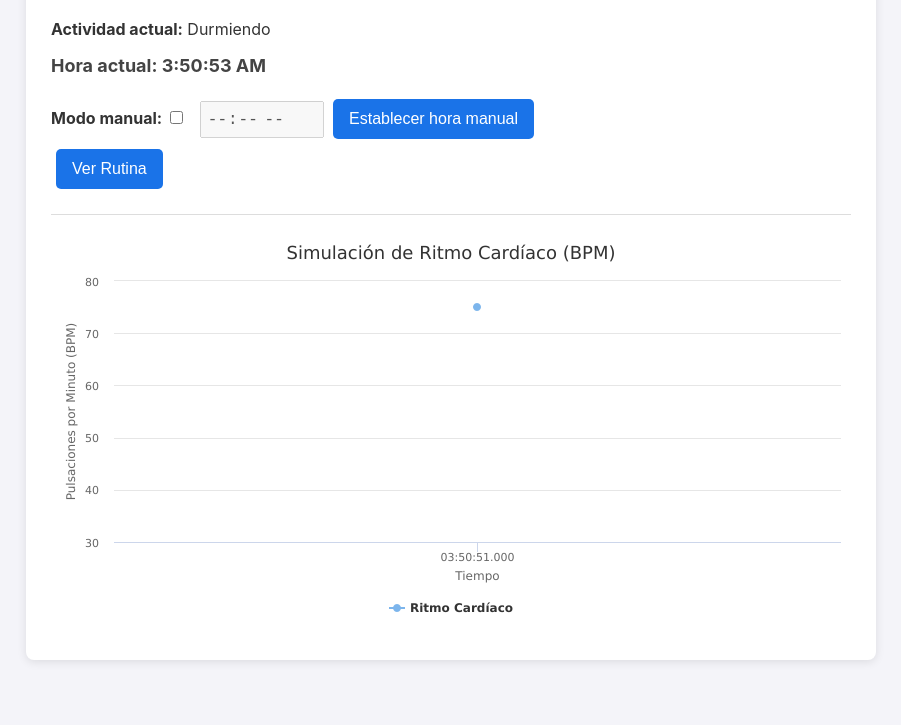
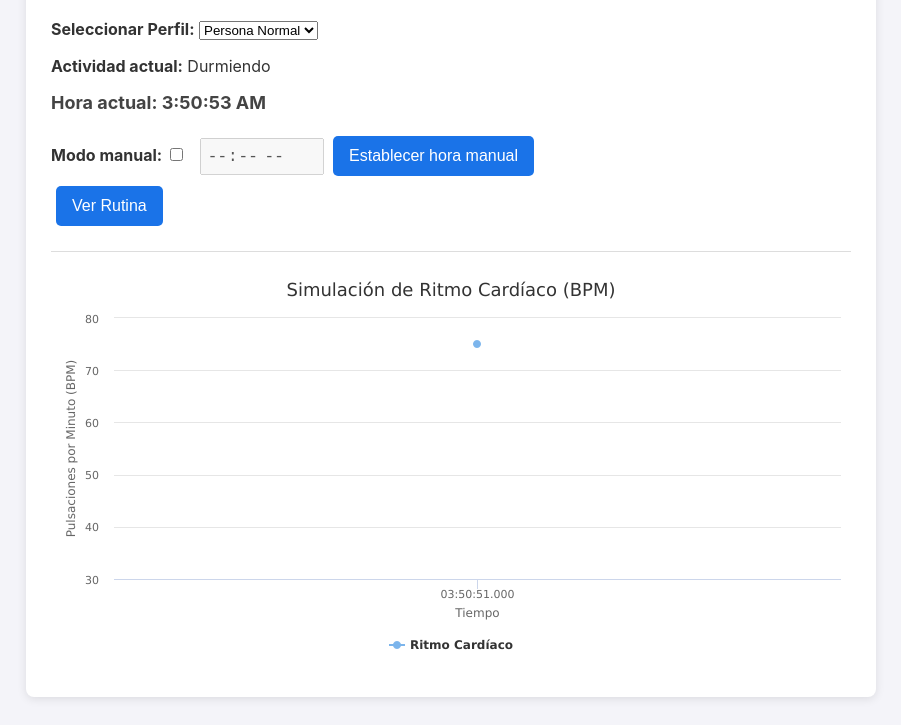
Before and after one commit to xdmset/ActividadesTorres, a website: page SImulador latidos/index.html in a window 1280 px wide. Shown: the part 116-841 px from the top of the page, without its empty margins (189-1090 px from the left). Before the commit the page ends 804 px from the top, so only its background shows below. Drawn offline with nearby package versions, Linux system fonts and the light colour scheme; no server answers.

Commit message:
Conexion bd

```diff
--- a/SImulador latidos/app.js
+++ b/SImulador latidos/app.js
@@ -1,6 +1,9 @@
 document.addEventListener('DOMContentLoaded', function () {
 
-      const stateRanges = {
+    // Objeto principal que contiene los datos de cada perfil
+    const profiles = {
+        normal: {
+            stateRanges: {
                 reposo: [65, 80],
                 caminar: [95, 115],
                 correr: [140, 170],
@@ -12,23 +15,8 @@
                 meditacion: [60, 75],
                 pesas: [110, 140],
                 bicicleta: [100, 130]
-      };
-
-      const labelMap = {
-        reposo: 'Reposo',
-        caminar: 'Caminando',
-        correr: 'Corriendo',
-        dormir: 'Durmiendo',
-        desayuno: 'Desayunando / Comida',
-        estudiar: 'Estudiando',
-        trabajar: 'Trabajando',
-        escaleras: 'Subiendo escaleras',
-        meditacion: 'Meditando',
-        pesas: 'Levantando pesas',
-        bicicleta: 'Andando en bicicleta'
-      };
-
-      const dailyRoutine = [
+            },
+            dailyRoutine: [
                 { start: 6, end: 7, state: 'correr' },
                 { start: 7, end: 8, state: 'desayuno' },
                 { start: 8, end: 12, state: 'trabajar' },
@@ -42,23 +30,219 @@
                 { start: 21, end: 22, state: 'reposo' },
                 { start: 22, end: 24, state: 'dormir' },
                 { start: 0, end: 6, state: 'dormir' }
-      ];
+            ]
+        },
+        atleta: {
+            stateRanges: {
+                reposo: [50, 65],
+                caminar: [90, 110],
+                correr: [150, 185],
+                dormir: [45, 60],
+                desayuno: [65, 80],
+                estudiar: [60, 75],
+                trabajar: [70, 90],
+                escaleras: [130, 160],
+                meditacion: [55, 70],
+                pesas: [120, 160],
+                bicicleta: [110, 145]
+            },
+            dailyRoutine: [
+                { start: 5, end: 7, state: 'correr' },
+                { start: 7, end: 8, state: 'desayuno' },
+                { start: 8, end: 12, state: 'estudiar' },
+                { start: 12, end: 13, state: 'caminar' },
+                { start: 13, end: 14, state: 'desayuno' },
+                { start: 14, end: 17, state: 'trabajar' },
+                { start: 17, end: 19, state: 'pesas' },
+                { start: 19, end: 20, state: 'bicicleta' },
+                { start: 20, end: 21, state: 'meditacion' },
+                { start: 21, end: 22, state: 'reposo' },
+                { start: 22, end: 24, state: 'dormir' },
+                { start: 0, end: 5, state: 'dormir' }
+            ]
+        },
+        mayor: {
+            stateRanges: {
+                reposo: [70, 85],
+                caminar: [90, 105],
+                correr: [90, 105],
+                dormir: [60, 75],
+                desayuno: [80, 95],
+                estudiar: [75, 90],
+                trabajar: [80, 95],
+                escaleras: [100, 120],
+                meditacion: [65, 80],
+                pesas: [85, 100],
+                bicicleta: [90, 110]
+            },
+            dailyRoutine: [
+                { start: 7, end: 8, state: 'desayuno' },
+                { start: 8, end: 10, state: 'caminar' },
+                { start: 10, end: 12, state: 'reposo' },
+                { start: 12, end: 13, state: 'desayuno' },
+                { start: 13, end: 15, state: 'dormir' },
+                { start: 15, end: 16, state: 'estudiar' },
+                { start: 16, end: 17, state: 'caminar' },
+                { start: 17, end: 20, state: 'reposo' },
+                { start: 20, end: 21, state: 'meditacion' },
+                { start: 21, end: 24, state: 'dormir' },
+                { start: 0, end: 7, state: 'dormir' }
+            ]
+        }
+    };
 
+    // Mapeo de claves a etiquetas para mostrar en la UI
+    const labelMap = {
+        reposo: 'Reposo',
+        caminar: 'Caminando',
+        correr: 'Corriendo',
+        dormir: 'Durmiendo',
+        desayuno: 'Desayunando / Comida',
+        estudiar: 'Estudiando / Leyendo',
+        trabajar: 'Trabajando',
+        escaleras: 'Subiendo escaleras',
+        meditacion: 'Meditando',
+        pesas: 'Ejercicio de fuerza',
+        bicicleta: 'Andando en bicicleta'
+    };
+
+    // Mapeo de claves de perfil a IDs de la base de datos
+    const profileIdMap = {
+        normal: 1,
+        atleta: 2,
+        mayor: 3
+    };
+
+    // Variables de estado de la simulación
+    let currentProfileKey = 'normal'; // Perfil por defecto
     let currentState = 'reposo';
     let currentBPM = 75;
 
-    // Cada 3 segundos
-      const SIMULATION_INTERVAL = 3000;
+    // Constantes de configuración
+    const SIMULATION_INTERVAL = 3000; // Cada 3 segundos
     const MAX_CHART_POINTS = 20;
 
+    // Referencias a elementos del DOM
+    const profileSelect = document.getElementById('profile-select');
     const manualToggle = document.getElementById('manual-toggle');
     const manualTimeInput = document.getElementById('manual-time');
     const btnSetManual = document.getElementById('btn-set-manual');
     const btnVerRutina = document.getElementById('btn-ver-rutina');
     const routineDisplay = document.getElementById('routine-display');
 
-      let manualDate = null; // Hora manual inicial
-      let manualModeActive = false; // Controla si el reloj está corriendo en modo manual
+    let manualDate = null;
+    let manualModeActive = false;
+
+
+    // Función para enviar datos al backend de Node.js
+    async function sendDataToDatabase(bpm, activity, profileKey) {
+        const profileId = profileIdMap[profileKey];
+        if (!profileId) {
+            console.error("ID de perfil no encontrado para la clave:", profileKey);
+            return;
+        }
+
+        try {
+            const response = await fetch('http://localhost:3000/save_data', {
+                method: 'POST',
+                headers: {
+                    'Content-Type': 'application/json',
+                },
+                body: JSON.stringify({
+                    profile_id: profileId,
+                    bpm: bpm,
+                    activity: activity
+                }),
+            });
+
+            const result = await response.json();
+            if (response.ok) {
+                console.log("Dato guardado:", result.message);
+            } else {
+                console.error("Error al guardar el dato:", result.message);
+            }
+        } catch (error) {
+            console.error('Error en la petición fetch:', error);
+        }
+    }
+
+    function getRandomInRange(min, max) {
+        return Math.floor(Math.random() * (max - min + 1)) + min;
+    }
+
+    function updateActivityDisplay() {
+        const display = labelMap[currentState] || currentState;
+        document.getElementById('current-activity').textContent = display;
+    }
+
+    function updateHeartRate() {
+        const stateRanges = profiles[currentProfileKey].stateRanges;
+        const targetRange = stateRanges[currentState];
+        if (!targetRange) return;
+
+        if (['reposo', 'meditacion', 'dormir'].includes(currentState)) {
+            const prob = Math.random();
+            if (prob < 0.5) {
+                // 50% de probabilidad de no cambiar
+            } else if (prob < 0.75) {
+                currentBPM = Math.max(targetRange[0], currentBPM - getRandomInRange(2, 5));
+            } else {
+                currentBPM = Math.min(targetRange[1], currentBPM + getRandomInRange(2, 5));
+            }
+        } else {
+            const targetBPM = getRandomInRange(targetRange[0], targetRange[1]);
+            const difference = targetBPM - currentBPM;
+            const change = (difference * 0.2) + getRandomInRange(-1, 1);
+            currentBPM = Math.round(currentBPM + change);
+        }
+
+        updateChart(currentBPM);
+
+        // Envía el dato a la base de datos cada vez que se actualiza
+        sendDataToDatabase(currentBPM, currentState, currentProfileKey);
+    }
+
+    function updateRoutine() {
+        let now = new Date();
+
+        if (manualModeActive && manualDate) {
+            now = manualDate;
+            manualDate = new Date(manualDate.getTime() + 1000); // Avanza el tiempo manual
+        }
+
+        const dailyRoutine = profiles[currentProfileKey].dailyRoutine;
+        const hour = now.getHours();
+        const current = dailyRoutine.find(r => hour >= r.start && hour < r.end);
+        currentState = current ? current.state : 'dormir';
+
+        updateActivityDisplay();
+        document.getElementById('time-display').textContent =
+            (manualModeActive ? "Hora manual: " : "Hora actual: ") + now.toLocaleTimeString();
+    }
+
+    function updateChart(bpm) {
+        const series = chart.series[0];
+        const shift = series.data.length >= MAX_CHART_POINTS;
+        series.addPoint({ x: new Date().getTime(), y: bpm }, true, shift);
+    }
+
+
+
+    const chart = Highcharts.chart('chart-container', {
+        title: { text: 'Simulación de Ritmo Cardíaco (BPM)' },
+        xAxis: { type: 'datetime', title: { text: 'Tiempo' } },
+        yAxis: { title: { text: 'Pulsaciones por Minuto (BPM)' }, min: 30 },
+        series: [{ name: 'Ritmo Cardíaco', data: [], tooltip: { valueSuffix: ' BPM' } }],
+        credits: { enabled: false }
+    });
+
+    profileSelect.addEventListener('change', (event) => {
+        currentProfileKey = event.target.value;
+        chart.series[0].setData([]); // Limpia la gráfica al cambiar de perfil
+        updateRoutine();
+        updateHeartRate();
+        routineDisplay.style.display = 'none';
+    });
 
     manualToggle.addEventListener('change', () => {
         manualTimeInput.disabled = !manualToggle.checked;
@@ -77,75 +261,13 @@
         manualModeActive = true;
     });
 
-      function getRandomInRange(min, max) {
-        return Math.floor(Math.random() * (max - min + 1)) + min;
-      }
-
-      function updateActivityDisplay() {
-        const display = labelMap[currentState] || currentState;
-        document.getElementById('current-activity').textContent = display;
-      }
-
-      function updateHeartRate() {
-        const targetRange = stateRanges[currentState];
-        if (!targetRange) return;
-
-        if (['reposo', 'meditacion', 'dormir'].includes(currentState)) {
-          const prob = Math.random();
-          if (prob < 0.5) {
-          } else if (prob < 0.75) {
-            currentBPM = Math.max(targetRange[0], currentBPM - getRandomInRange(2, 5));
-          } else {
-            currentBPM = Math.min(targetRange[1], currentBPM + getRandomInRange(2, 5));
-          }
-        } else {
-          const targetBPM = getRandomInRange(targetRange[0], targetRange[1]);
-          const difference = targetBPM - currentBPM;
-          const change = (difference * 0.2) + getRandomInRange(-1, 1);
-          currentBPM = Math.round(currentBPM + change);
-        }
-
-        updateChart(currentBPM);
-      }
-
-      const chart = Highcharts.chart('chart-container', {
-        title: { text: 'Simulación de Ritmo Cardíaco (BPM)' },
-        xAxis: { type: 'datetime', title: { text: 'Tiempo' } },
-        yAxis: { title: { text: 'Pulsaciones por Minuto (BPM)' }, min: 30 },
-        series: [{ name: 'Ritmo Cardíaco', data: [], tooltip: { valueSuffix: ' BPM' } }],
-        credits: { enabled: false }
-      });
-
-      function updateChart(bpm) {
-        const series = chart.series[0];
-        const shift = series.data.length >= MAX_CHART_POINTS;
-        series.addPoint({ x: new Date().getTime(), y: bpm }, true, shift);
-      }
-
-      function updateRoutine() {
-        let now = new Date();
-
-        if (manualModeActive && manualDate) {
-          now = manualDate;
-          manualDate = new Date(manualDate.getTime() + 1000);
-        }
-
-        const hour = now.getHours();
-        const current = dailyRoutine.find(r => hour >= r.start && hour < r.end);
-        currentState = current ? current.state : 'dormir';
-
-        updateActivityDisplay();
-        document.getElementById('time-display').textContent =
-          (manualModeActive ? "Hora manual: " : "Hora actual: ") + now.toLocaleTimeString();
-      }
-
-      // Toggle rutina
     btnVerRutina.addEventListener('click', () => {
         if (routineDisplay.style.display === 'block') {
             routineDisplay.style.display = 'none';
         } else {
             const routineList = document.getElementById('routine-list');
             routineList.innerHTML = "";
+            const dailyRoutine = profiles[currentProfileKey].dailyRoutine;
             dailyRoutine.forEach(r => {
                 const li = document.createElement('li');
                 li.textContent = `${r.start}:00 - ${r.end}:00 → ${labelMap[r.state]}`;
@@ -155,13 +277,14 @@
         }
     });
 
-      // Simulación
+
+    // Intervalo principal para generar nuevos datos de BPM
     setInterval(() => {
         updateRoutine();
         updateHeartRate();
     }, SIMULATION_INTERVAL);
 
-      // Actualizar hora cada segundo
+    // Intervalo para actualizar la hora en la UI cada segundo
     setInterval(updateRoutine, 1000);
 
 });
--- a/SImulador latidos/index.html
+++ b/SImulador latidos/index.html
@@ -12,6 +12,15 @@
 
   <div id="app-container">
     <h1>Simulador de Ritmo Cardíaco para WearOS</h1>
+
+    <div id="profile-selector">
+      <label for="profile-select"><strong>Seleccionar Perfil:</strong></label>
+      <select id="profile-select">
+        <option value="normal" selected>Persona Normal</option>
+        <option value="atleta">Atleta Joven</option>
+        <option value="mayor">Persona Mayor</option>
+      </select>
+    </div>
 
     <div id="controls">
       <p><strong>Actividad actual:</strong> <span id="current-activity">Reposo</span></p>
```
Also changed, not shown: SImulador latidos/package.json (added, +19 -0 lines), SImulador latidos/server.js (added, +49 -0 lines), 1 other file. Lines whose indentation alone changed are shown as unchanged.
